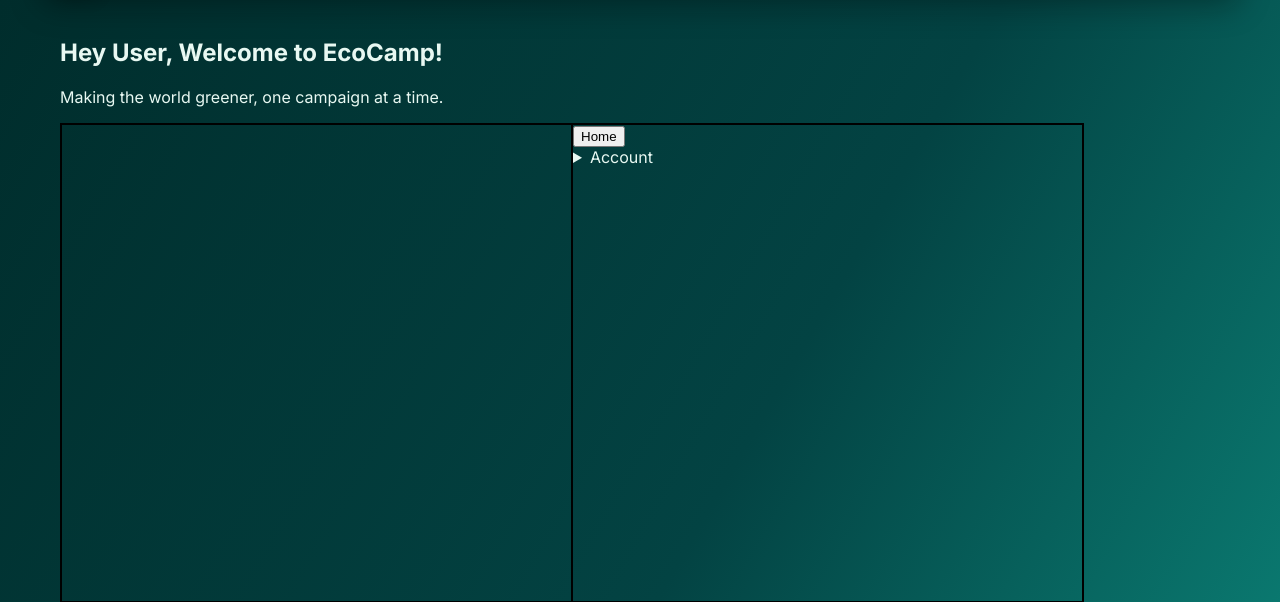
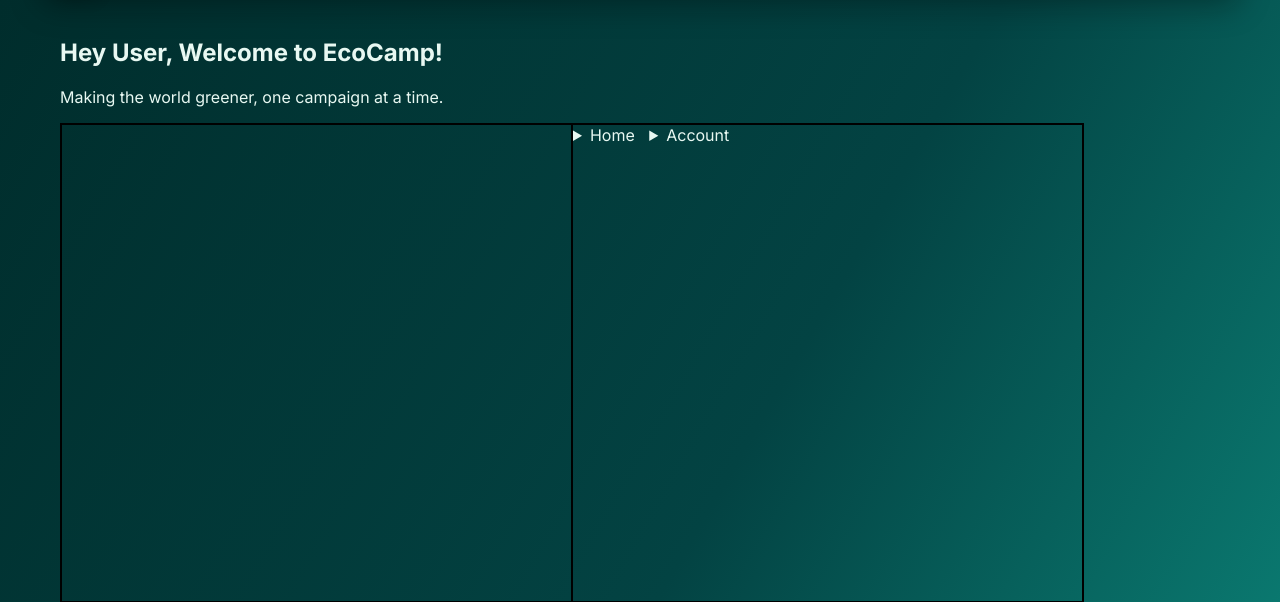
Before and after one commit to dipanshuag19/EcoCamp, a Flask app: template templates/index.html in a window 1280 px wide. Shown: the part 72-674 px from the top of the page. Run offline with Flask 3, Linux system fonts and the light colour scheme; the template is opened without the code that fills it: most values are stand-ins (such as "Sample title", 1, 10 or a date in 2020).

Commit message:
Update index.html

```diff
--- a/templates/index.html
+++ b/templates/index.html
@@ -333,9 +333,12 @@
        {% endif %}
     </div>
      <div>
-        <button>Home</button>
-        <details><summary>Account</summary><br>
-        <details>
+  <details style="display:inline-block; margin-right:10px;">
+    <summary>Home</summary>
+  </details>
+  <details style="display:inline-block; margin-right:10px;">
+    <summary>Account</summary>
+    <details style="display:inline-block; margin-right:10px;">
       <summary>Login</summary>
       <form class="login-form">
         <input type="text" placeholder="Username">
@@ -343,7 +346,7 @@
         <button>Login</button>
       </form>
     </details>
-           <details>
+    <details style="display:inline-block; margin-right:10px;">
       <summary>Signup</summary>
       <form class="login-form">
         <input type="text" placeholder="Username">
@@ -356,6 +359,7 @@
     </details>
   </details>
 </div>
+
   </div>
 </section>
 
```
Lines whose indentation alone changed are shown as unchanged.
